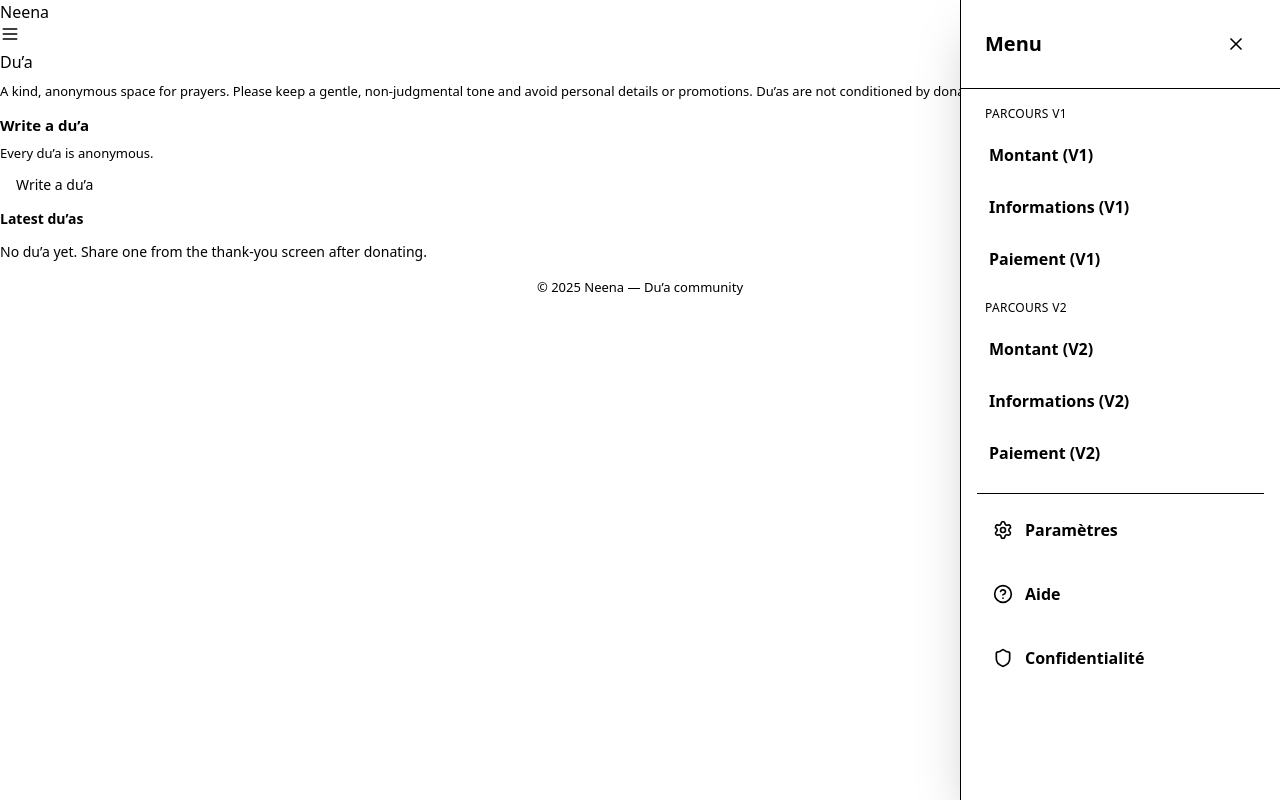
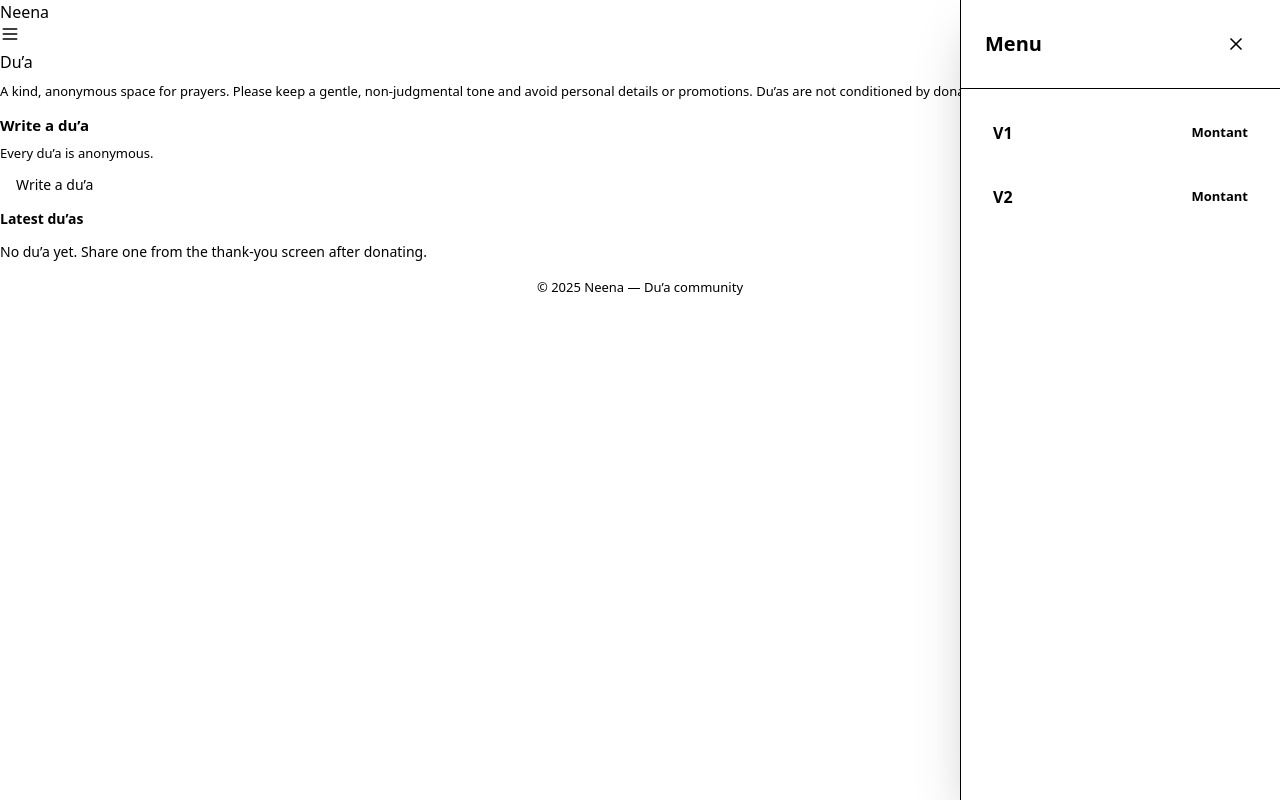
Before and after one commit to chaaaady/NeenaV3, a Next.js app: page /duaa in a window 1280 px wide. Both pictures are taken after a click on the button "Menu". Built offline with nearby package versions, Linux system fonts and the light colour scheme.

Commit message:
feat: Simplify SideMenu to V1/V2 entries only

```diff
--- a/src/components/SideMenu.tsx
+++ b/src/components/SideMenu.tsx
@@ -2,7 +2,7 @@
 
 import { useEffect } from "react";
 import Link from "next/link";
-import { X, Settings, HelpCircle, Shield } from "lucide-react";
+import { X } from "lucide-react";
 import { cn } from "@/lib/cn";
 
 export function SideMenu({ isOpen, onClose }: { isOpen: boolean; onClose: () => void }) {
@@ -54,60 +54,21 @@ export function SideMenu({ isOpen, onClose }: { isOpen: boolean; onClose: () =>
         </button>
       </div>
 
-      <div className="p-4 space-y-4">
-        <div className="space-y-2">
-          <div className="text-[12px] uppercase tracking-wide text-[var(--text-muted)] px-2">Parcours V1</div>
-          <nav className="space-y-1">
-            <Link href="/step-amount" className="block" onClick={onClose}>
-              <span className="w-full flex items-center gap-3 p-3 rounded-[var(--radius-all)] hover:bg-[var(--surface-2)] transition-colors text-left text-[16px] font-[600] text-[var(--text)]">Montant (V1)</span>
-            </Link>
-            <Link href="/step-personal" className="block" onClick={onClose}>
-              <span className="w-full flex items-center gap-3 p-3 rounded-[var(--radius-all)] hover:bg-[var(--surface-2)] transition-colors text-left text-[16px] font-[600] text-[var(--text)]">Informations (V1)</span>
-            </Link>
-            <Link href="/step-payment" className="block" onClick={onClose}>
-              <span className="w-full flex items-center gap-3 p-3 rounded-[var(--radius-all)] hover:bg-[var(--surface-2)] transition-colors text-left text-[16px] font-[600] text-[var(--text)]">Paiement (V1)</span>
-            </Link>
-          </nav>
-        </div>
-
-        <div className="space-y-2">
-          <div className="text-[12px] uppercase tracking-wide text-[var(--text-muted)] px-2">Parcours V2</div>
-          <nav className="space-y-1">
-            <Link href="/step-amount-v2" className="block" onClick={onClose}>
-              <span className="w-full flex items-center gap-3 p-3 rounded-[var(--radius-all)] hover:bg-[var(--surface-2)] transition-colors text-left text-[16px] font-[600] text-[var(--text)]">Montant (V2)</span>
-            </Link>
-            <Link href="/step-personal-v2" className="block" onClick={onClose}>
-              <span className="w-full flex items-center gap-3 p-3 rounded-[var(--radius-all)] hover:bg-[var(--surface-2)] transition-colors text-left text-[16px] font-[600] text-[var(--text)]">Informations (V2)</span>
-            </Link>
-            <Link href="/step-payment-v2" className="block" onClick={onClose}>
-              <span className="w-full flex items-center gap-3 p-3 rounded-[var(--radius-all)] hover:bg-[var(--surface-2)] transition-colors text-left text-[16px] font-[600] text-[var(--text)]">Paiement (V2)</span>
-            </Link>
-          </nav>
-        </div>
-
-        <div className="pt-2 space-y-2 border-t border-[var(--border)]">
-          <button
-            onClick={(e) => e.stopPropagation()}
-            className="w-full flex items-center gap-3 p-4 rounded-[var(--radius-all)] hover:bg-[var(--surface-2)] transition-colors text-left"
-          >
-            <Settings size={20} className="text-[var(--text-muted)]" />
-            <span className="text-[16px] font-[600] text-[var(--text)]">Paramètres</span>
-          </button>
-          <button
-            onClick={(e) => e.stopPropagation()}
-            className="w-full flex items-center gap-3 p-4 rounded-[var(--radius-all)] hover:bg-[var(--surface-2)] transition-colors text-left"
-          >
-            <HelpCircle size={20} className="text-[var(--text-muted)]" />
-            <span className="text-[16px] font-[600] text-[var(--text)]">Aide</span>
-          </button>
-          <button
-            onClick={(e) => e.stopPropagation()}
-            className="w-full flex items-center gap-3 p-4 rounded-[var(--radius-all)] hover:bg-[var(--surface-2)] transition-colors text-left"
-          >
-            <Shield size={20} className="text-[var(--text-muted)]" />
-            <span className="text-[16px] font-[600] text-[var(--text)]">Confidentialité</span>
-          </button>
-        </div>
+      <div className="p-4 space-y-2">
+        <nav className="space-y-2">
+          <Link href="/step-amount" className="block" onClick={onClose}>
+            <span className="w-full flex items-center justify-between p-4 rounded-[var(--radius-all)] hover:bg-[var(--surface-2)] transition-colors text-left text-[16px] font-[700] text-[var(--text)]">
+              V1
+              <span className="text-[13px] font-[600] text-[var(--text-muted)]">Montant</span>
+            </span>
+          </Link>
+          <Link href="/step-amount-v2" className="block" onClick={onClose}>
+            <span className="w-full flex items-center justify-between p-4 rounded-[var(--radius-all)] hover:bg-[var(--surface-2)] transition-colors text-left text-[16px] font-[700] text-[var(--text)]">
+              V2
+              <span className="text-[13px] font-[600] text-[var(--text-muted)]">Montant</span>
+            </span>
+          </Link>
+        </nav>
       </div>
     </div>
   );
```
Also changed, not shown: src/styles/base.css (+17 -3 lines).
